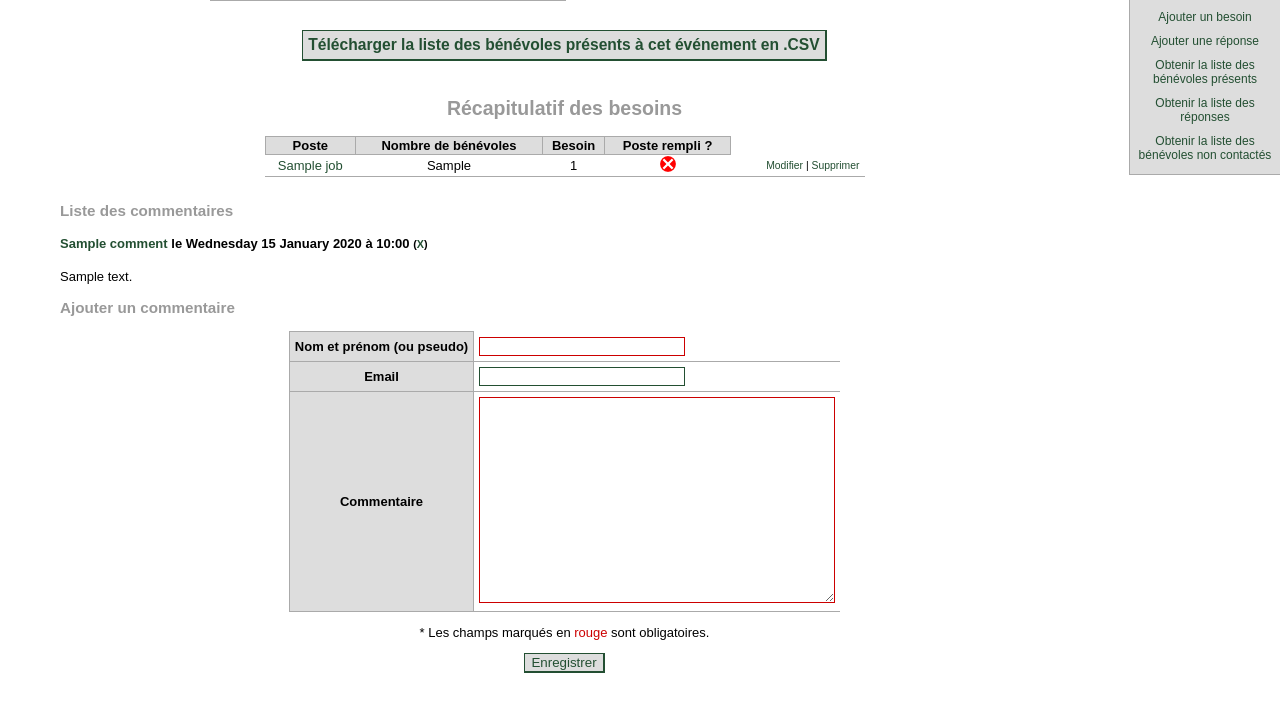
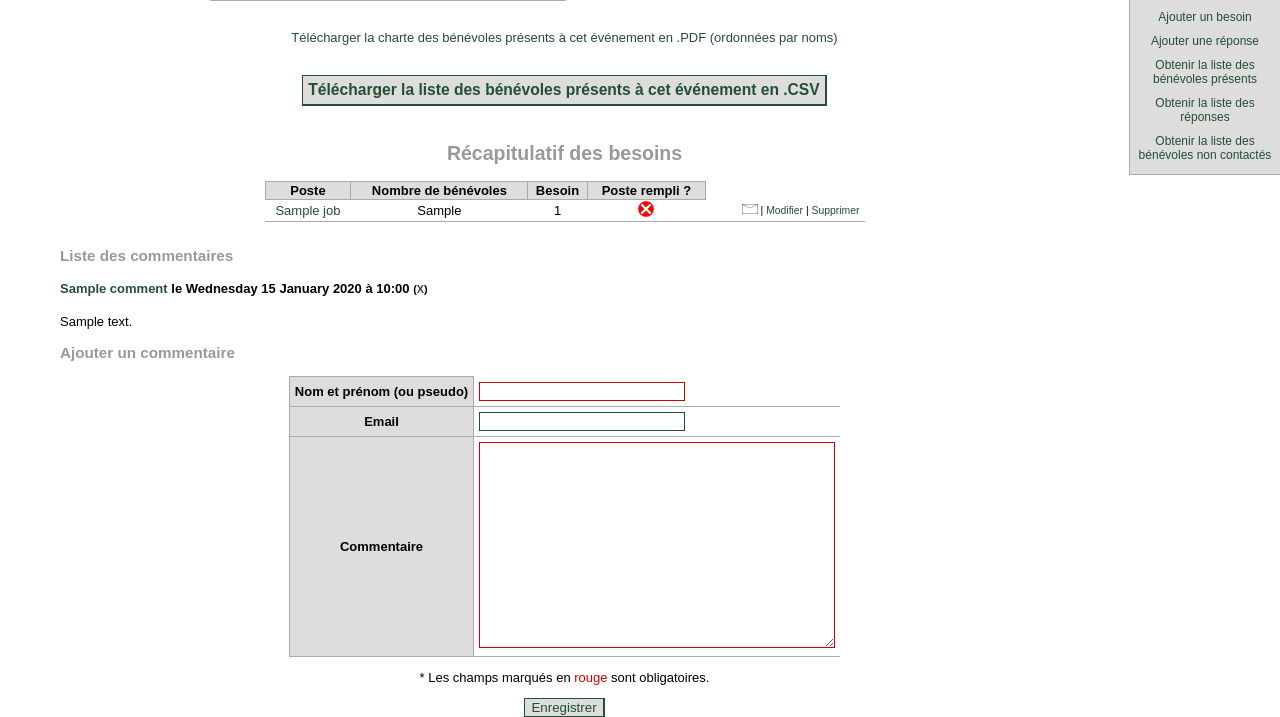
Before and after one commit to lrivallain/openvolunteer, a Django app: template templates/openvolunteer/event_details.html in a window 1280 px wide. Shown: the part 251-968 px from the top of the page. Before the commit the page ends 924 px from the top, so only its background shows below. Run offline with Django 3.2, Linux system fonts and the light colour scheme; the template is opened without the code that fills it: most values are stand-ins (such as "Sample title", 1, 10 or a date in 2020).

Commit message:
Add link to mail all people of a need

```diff
--- a/models.py
+++ b/models.py
@@ -294,6 +294,9 @@ class Need(models.Model):
             return True
         else:
             return False
+    def get_positives_answers(self):
+        answers = Answer.objects.filter(event=self.event,presence="yes", job=self.job).all()
+        return answers
 
 
 class Comment(models.Model):
--- a/templates/openvolunteer/event_details.html
+++ b/templates/openvolunteer/event_details.html
@@ -24,6 +24,13 @@
                     <td>{{ event.place }}</td>
                 </tr>
             </table>
+        </div>
+        <div class="dlbutton center">
+            <p>
+                <a href="/openvolunteer/event/charters/{{ event.id }}/name/"
+                   title="Télécharger la charte des bénévoles présents à cet événement en .PDF">
+                    Télécharger la charte des bénévoles présents à cet événement en .PDF (ordonnées par noms)</a>
+            </p>
         </div>
         <div class="dlbutton center">
             <input type="button"
@@ -68,6 +75,9 @@
                                     });
                                 });
                             </script>
+                            <a href="mailto:{% for answer in need.get_positives_answers %}{% if answer.volunteer.email %}{{ answer.volunteer.email }},{% endif %}{% endfor %}" title="Envoyer un mail aux personnes à ce poste">
+                                <img src="/openvolunteer/files/icons/email.png" alt="mail" class="icon">
+                            </a> |
                             <a href="{{ need.get_edit_url }}" title="Modifier les valeurs de ce besoin">
                                 Modifier
                             </a> |
```
